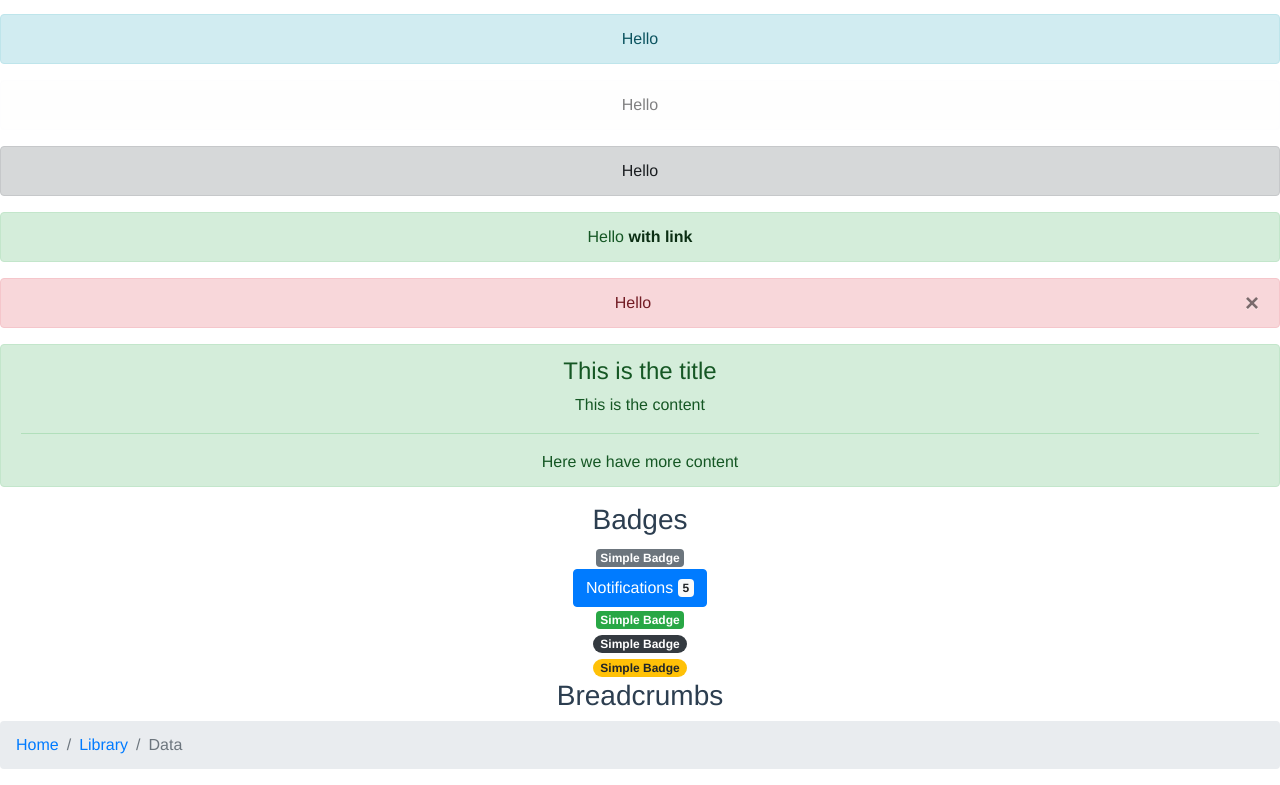
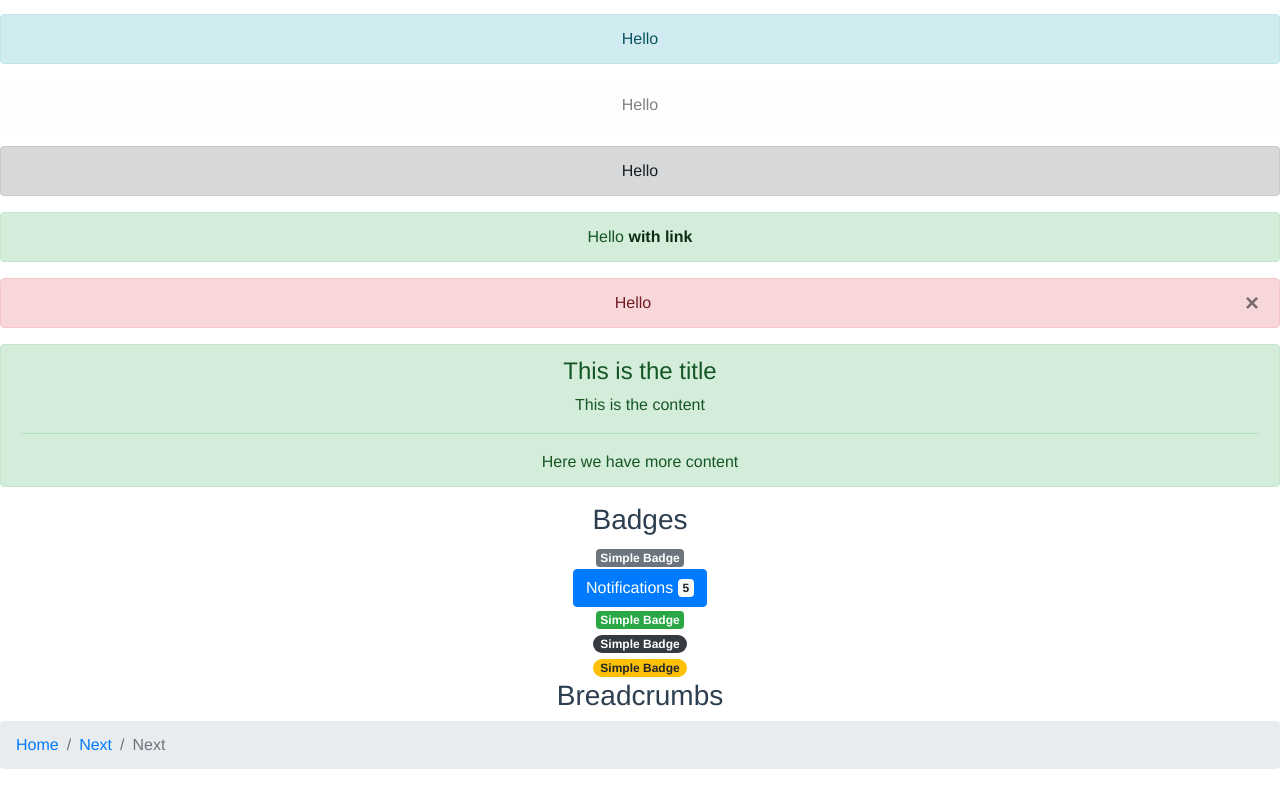
Before and after one commit to unicoderns/uiExample, a Vue app: page / in a window 1280 px wide. Shown: the part 354-1139 px from the top of the page. Built offline with nearby package versions, Linux system fonts and the light colour scheme; what @unicoderns/ui would draw is missing.

Commit message:
UICR-8-Insert-Bootstrap-Components-2 - Fix breadcrumbs

```diff
--- a/src/App.vue
+++ b/src/App.vue
@@ -33,7 +33,19 @@
     <br />
     <BadgeComponent main type="pill badge-warning">Simple Badge</BadgeComponent>
     <h3>Breadcrumbs</h3>
-    <BreadcrumbComponent></BreadcrumbComponent>
+    <nav aria-label="breadcrumb">
+      <ol class="breadcrumb">
+        <BreadcrumbComponent type="item">
+          <a href="#">Home</a>
+        </BreadcrumbComponent>
+        <BreadcrumbComponent type="item">
+          <a href="#">Next</a>
+        </BreadcrumbComponent>
+        <BreadcrumbComponent type="item active" aria-current="page"
+          >Next</BreadcrumbComponent
+        >
+      </ol>
+    </nav>
   </div>
 </template>
 
--- a/src/components/BreadcrumbComponent.vue
+++ b/src/components/BreadcrumbComponent.vue
@@ -1,17 +1,7 @@
 <template>
-  <div>
-    <nav aria-label="breadcrumb">
-      <ol class="breadcrumb">
-        <li class="breadcrumb-item">
-          <a href="#">Home</a>
-        </li>
-        <li class="breadcrumb-item">
-          <a href="#">Library</a>
-        </li>
-        <li class="breadcrumb-item active" aria-current="page">Data</li>
-      </ol>
-    </nav>
-  </div>
+  <li :class="'breadcrumb-' + type">
+    <slot></slot>
+  </li>
 </template>
 
 <script lang="ts">
@@ -20,9 +10,7 @@ import { Component, Vue } from "vue-property-decorator";
 @Component({
   props: {
     type: String,
-    href: Boolean,
-    main: Boolean,
-    link: String
+    main: Boolean
   }
 })
 export default class BreadcrumbComponent extends Vue {}
```
